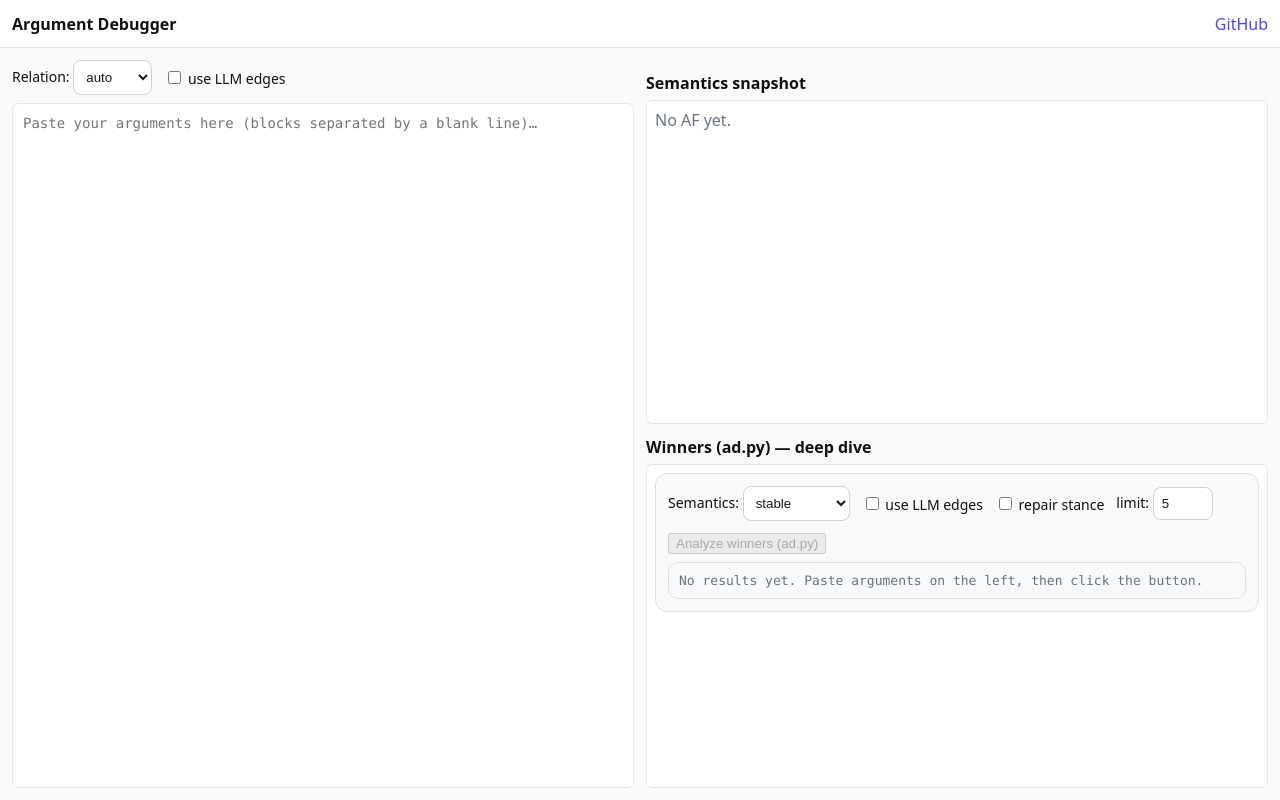
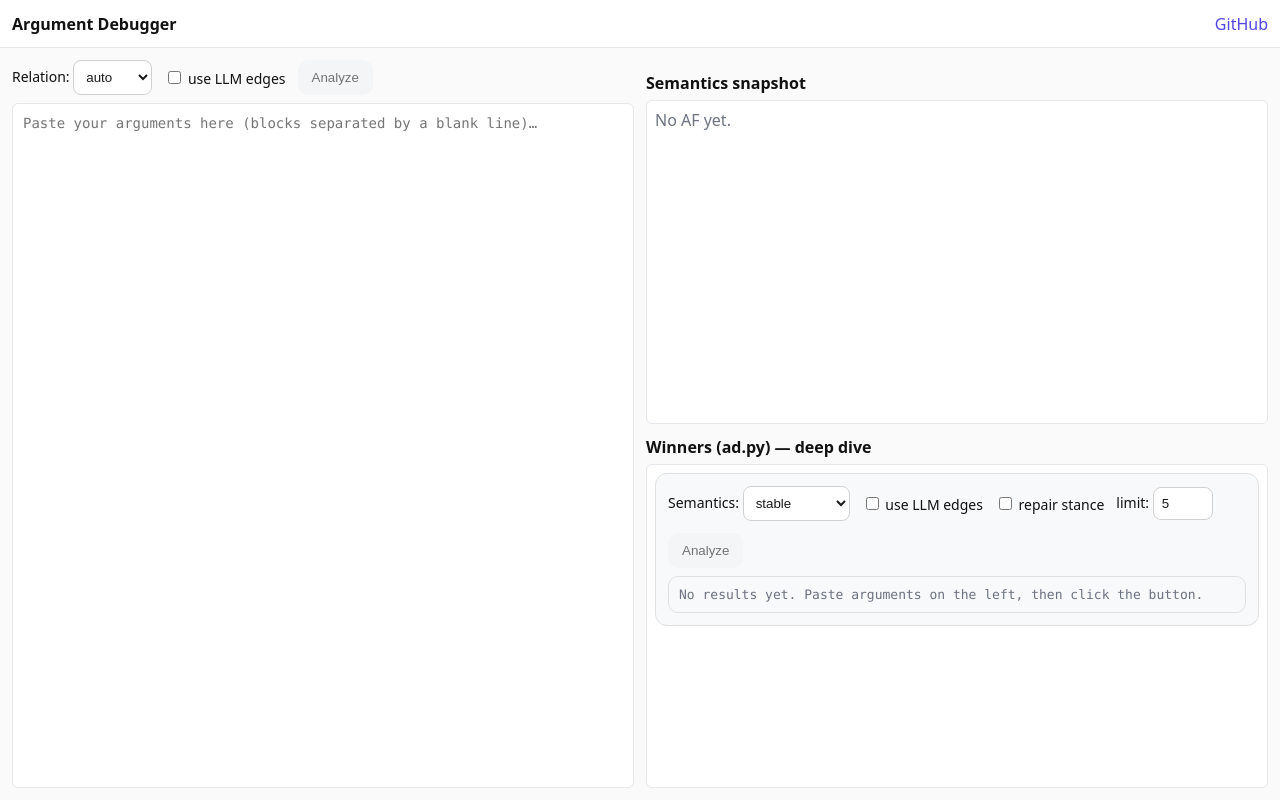
Before and after one commit to namin/argument-debugger, a React (Vite) app in the folder frontend/: page / in a window 1280 px wide. Built offline with nearby package versions, Linux system fonts and the light colour scheme.

Commit message:
analyze buttons

```diff
--- a/frontend/src/components/Winners.tsx
+++ b/frontend/src/components/Winners.tsx
@@ -98,8 +98,8 @@ export default function Winners({
             style={{ width: 60 }}
           />
         </label>
-        <button onClick={run} disabled={loading || !value.trim()}>
-          {loading ? "Analyzing..." : "Analyze winners (ad.py)"}
+        <button className="btn secondary" onClick={run} disabled={loading || !value.trim()}>
+          {loading ? "Analyzing..." : "Analyze"}
         </button>
       </div>
 
--- a/frontend/src/components/Workspace.tsx
+++ b/frontend/src/components/Workspace.tsx
@@ -1,4 +1,4 @@
-import React, { useEffect, useState } from "react";
+import React, { useState } from "react";
 import Winners from "./Winners";
 import SemanticsTable from "./SemanticsTable";
 
@@ -26,10 +26,8 @@ export default function Workspace({
   const [loading, setLoading] = useState(false);
   const [err, setErr] = useState<string | null>(null);
 
-  // Debounce the AF compute a bit to keep typing smooth
-  useEffect(() => {
-    const t = setTimeout(() => {
-      (async () => {
+  // Manual analyze function
+  const handleAnalyze = async () => {
     if (!text.trim()) {
       setAf(null);
       return;
@@ -56,10 +54,7 @@ export default function Workspace({
     } finally {
       setLoading(false);
     }
-      })();
-    }, 350);
-    return () => clearTimeout(t);
-  }, [text, relation, useLLM]);
+  };
 
   const ids: string[] = af?.input?.ids ?? [];
   const id2atom: Record<string, string> = af?.input?.id2atom ?? {};
@@ -98,7 +93,13 @@ export default function Workspace({
             />{" "}
             use LLM edges
           </label>
-          {loading && <span className="muted">Analyzing…</span>}
+          <button
+            className="btn secondary"
+            onClick={handleAnalyze}
+            disabled={loading || !text.trim()}
+          >
+            {loading ? "Analyzing…" : "Analyze"}
+          </button>
           {err && <span className="error">{err}</span>}
         </div>
 
```
Lines whose indentation alone changed are shown as unchanged.
